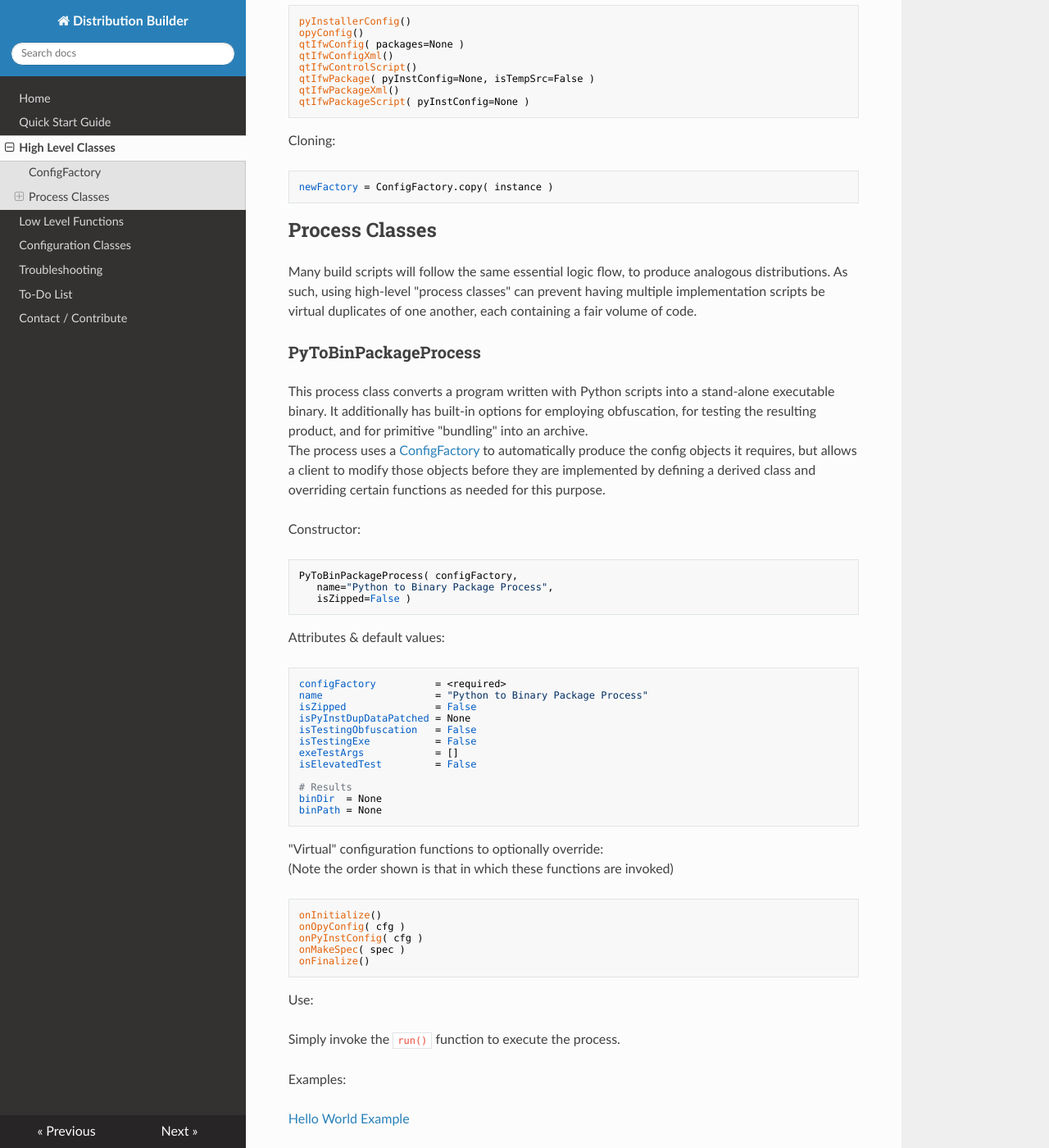
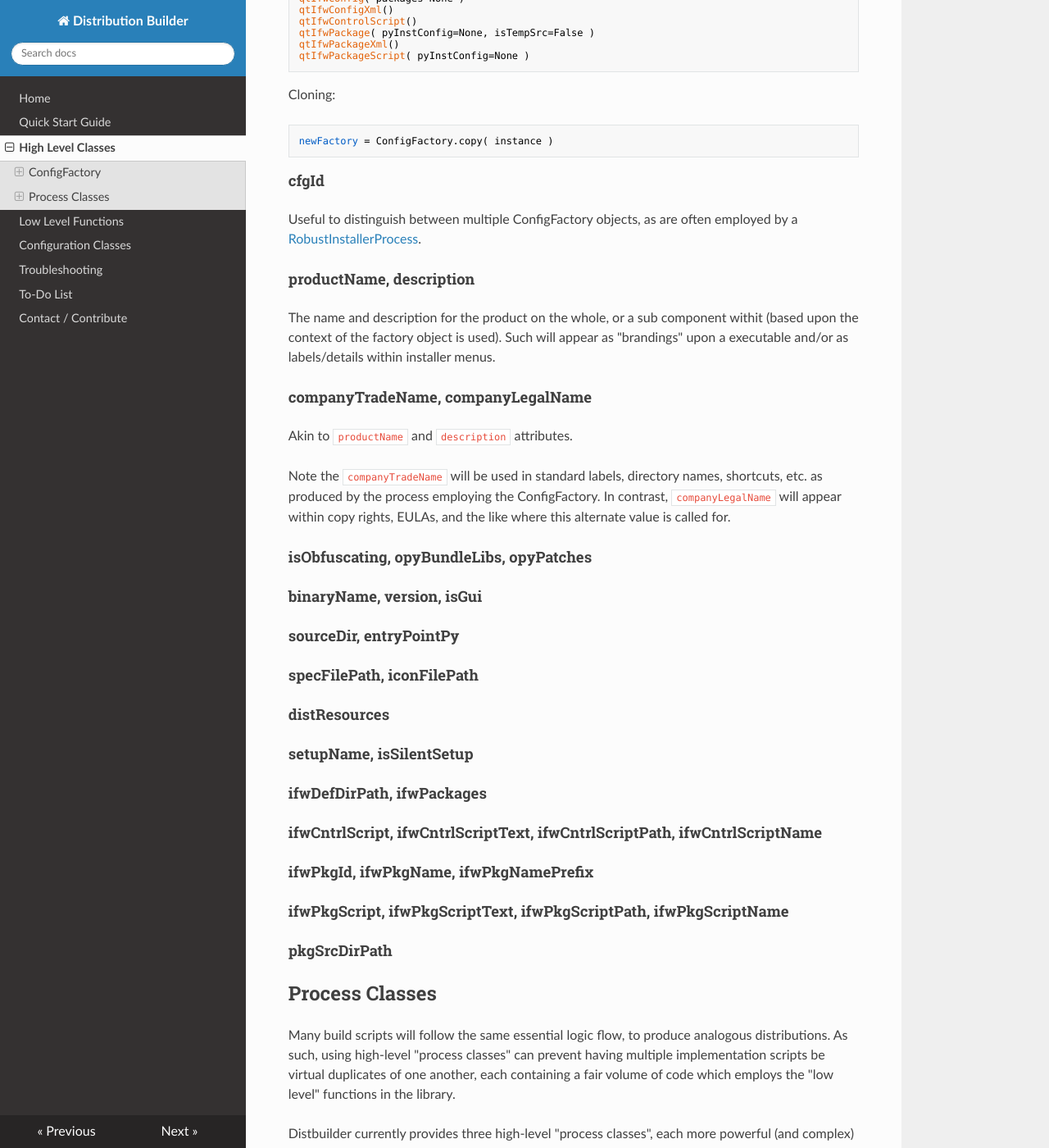
Before and after one commit to BuvinJT/distbuilder, an MkDocs documentation site: the page built from docs/HighLevel.md, in a window 1280 px wide and 1400 px high, scrolled down 1512 px. Shown: the whole window at 82% size. Built offline with MkDocs 1.6.1, drawn with Linux system fonts in a browser that asks for light colours; nearby versions of some CDN libraries; old or Windows-style settings are respelled for this version of MkDocs; some of the changed text lies outside the part shown.

Commit message:
More doc updates...

```diff
--- a/docs/HighLevel.md
+++ b/docs/HighLevel.md
@@ -85,6 +81,50 @@ Cloning:
 
     newFactory = ConfigFactory.copy( instance )
 
+#### cfgId
+
+Useful to distinguish between multiple ConfigFactory objects, as
+are often employed by a [RobustInstallerProcess](#RobustInstallerProcess).
+
+#### productName, description
+
+The name and description for the product on the whole, or a sub component
+withit (based upon the context of the factory object is used).  Such
+will appear as "brandings" upon a executable and/or as labels/details within
+installer menus.
+
+#### companyTradeName, companyLegalName
+
+Akin to `productName` and `description` attributes.
+
+Note the `companyTradeName` will be used in standard labels, directory names, shortcuts, etc.
+as produced by the process employing the ConfigFactory.  In contrast, `companyLegalName`
+will appear within copy rights, EULAs, and the like where this alternate value is
+called for.
+
+#### isObfuscating, opyBundleLibs, opyPatches
+
+#### binaryName, version, isGui
+
+#### sourceDir, entryPointPy
+
+#### specFilePath, iconFilePath
+
+#### distResources
+
+#### setupName, isSilentSetup
+
+#### ifwDefDirPath, ifwPackages
+
+#### ifwCntrlScript, ifwCntrlScriptText, ifwCntrlScriptPath, ifwCntrlScriptName
+
+#### ifwPkgId, ifwPkgName, ifwPkgNamePrefix
+
+#### ifwPkgScript, ifwPkgScriptText, ifwPkgScriptPath, ifwPkgScriptName
+
+#### pkgSrcDirPath
+
+
 ## Process Classes
 
 Many build scripts will follow the same essential
@@ -92,14 +132,24 @@ logic flow, to produce analogous distributions.
 As such, using high-level "process classes" can prevent
 having multiple implementation scripts be virtual
 duplicates of one another, each containing a fair volume
-of code.
+of code which employs the "low level" functions in the
+library.
+
+Distbuilder currently provides three high-level "process classes",
+each more powerful (and complex) then the prior:
+
+- [PyToBinPackageProcess](#PyToBinPackageProcess)
+- [PyToBinInstallerProcess](#PyToBinInstallerProcess)
+- [RobustInstallerProcess](#RobustInstallerProcess)
 
 ### PyToBinPackageProcess
 
-This process class converts a program written with Python
+This "simple" process class converts a program written in Python
 scripts into a stand-alone executable binary.  It additionally
-has built-in options for employing obfuscation, for testing the
-resulting product, and for primitive "bundling" into an archive.
+has built-in options for employing code obfuscation, for testing the
+resulting product, for "resource bundling", and for packaging into
+an archive file.
+
 The process uses a [ConfigFactory](#configfactory) to automatically
 produce the config objects it requires, but allows a client to modify
 those objects before they are implemented by defining a derived class
@@ -210,8 +260,8 @@ By installing all of your dependencies here, you make your project and build
 script far more portable across machines / environments. Refer to the
 documentation on these useful utility functions for this purpose:
 
-[installLibrary](LowLevel.md#installlibrary)
-[installLibraries](LowLevel.md#installlibraries)
+- [installLibrary](LowLevel.md#installlibrary)
+- [installLibraries](LowLevel.md#installlibraries)
 
 #### onOpyConfig( cfg )
 
@@ -253,7 +303,7 @@ they are implemented by defining a derived class and overriding certain
 functions as needed for this purpose.
 
 This process is basically a simplified version of a
-[RobustInstallerProcess](#RobustInstallerProcess).  Use that class instead
+[RobustInstallerProcess](#RobustInstallerProcess).  Use *that* class instead
 if you need to build an installable distribution which does NOT involve
 a Python to binary conversion process (e.g. packaging binaries
 produced in another language with some other compiler), or if
@@ -368,24 +418,24 @@ uses a "Master Config Factory", plus a dictionary containing multiple
 independent (non-Python related) "Qt IFW Packages".
 
 The "Master Config Factory" is used to define the top level "wrapper" installer.
-For each element in "Py Package Config Factories" dictionary, a "package" is created
+For each element in the "Py Package Config Factories" dictionary, a "package" is created
 from a Python script.  Those entries are sub components within the whole, built using
-separate instances of a [PyToBinInstallerProcess](#PyToBinInstallerProcess).
+separate instances of a [PyToBinPackageProcess](#PyToBinPackageProcess).
 
 If a value in the "Py Package Config Factories" dictionary is set to `None`, one will
-be generated for it, by *cloning* the master config.  That cloned Config Factory will
+be generated for it, by *cloning* the master config.  That cloned ConfigFactory will
 then be passed to the overridable function `onConfigFactory( key, factory )`.  Within
 that, your implementation my modify the object, but it will not have to start from
 "scratch" because whatever common attributes might be shared between the master and
 the sub components will already be defined.
 
-The other notable attribute of this class is the a list of "Qt IFW Packages".
-Item in this list may be dynamic [QtIfwPackage](ConfigClasses.md#qtifwpackage) objects,
-or be simple strings defining relative paths to QtIFW packages that are defined
-as external resources, in the traditional (hard coded, contented containing) IFW manner.
+The other notable attribute of this class is the list of "Qt IFW Packages".
+Items in this list may be dynamic [QtIfwPackage](ConfigClasses.md#qtifwpackage) objects,
+or be simple strings defining relative paths to QtIFW packages which are defined
+as external resources, in the traditional (hard coded, content containing) IFW manner.
 Using this class attribute, you may build installers with packages containing
-other programs that are not Python related, or may be comprised perhaps of optional
-resources that the end user might selectively install.
+other programs that are not Python related, or may be comprised of optional
+resources that the end user might wish to selectively install.
 
 Constructor:
 
```
Also changed, not shown: other parts of docs/HighLevel.md (+2 -6 lines).
